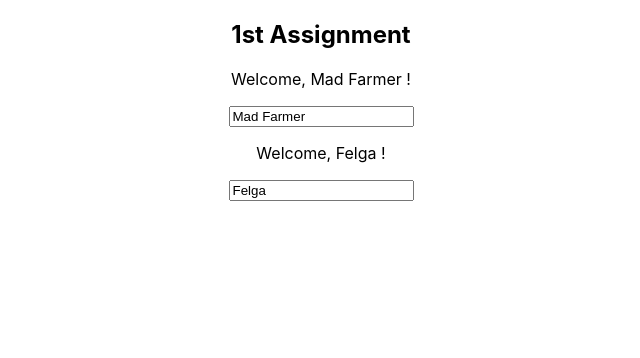
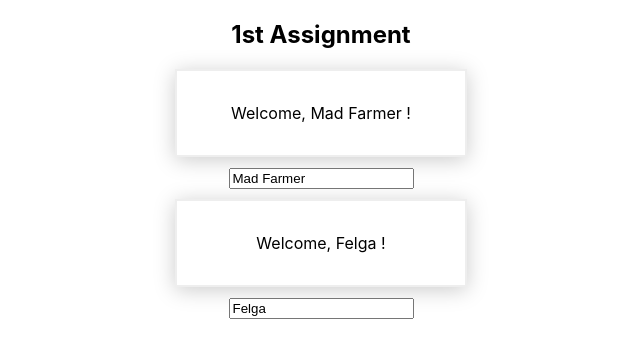
Before and after one commit to janko101/react-assignment-udemy, a React (Create React App) app: page / in a window 1280 px wide. Shown: the top 358 px of the page, without its empty margins (319-959 px from the left). Built offline with nearby package versions, Linux system fonts and the light colour scheme.

Commit message:
Adds styling to user output component

```diff
--- /dev/null
+++ b/src/Components/Styling/UserOutput.css
@@ -0,0 +1,8 @@
+.UserOutput {
+  width: 20%;
+  margin: 10px auto;
+  border: 2px solid #eee;
+  box-shadow: 0 3px 20px #ccc;
+  text-align: center;
+  padding: 16px;
+}
--- a/src/Components/UserOutput.jsx
+++ b/src/Components/UserOutput.jsx
@@ -1,8 +1,9 @@
 import React from "react";
+import "./Styling/UserOutput.css"
 
 const UserOutput = (props) => {
   return (
-    <div>
+    <div className="UserOutput">
       <p>Welcome, {props.userName} !</p>
       <p>{props.children}</p>
     </div>
```
